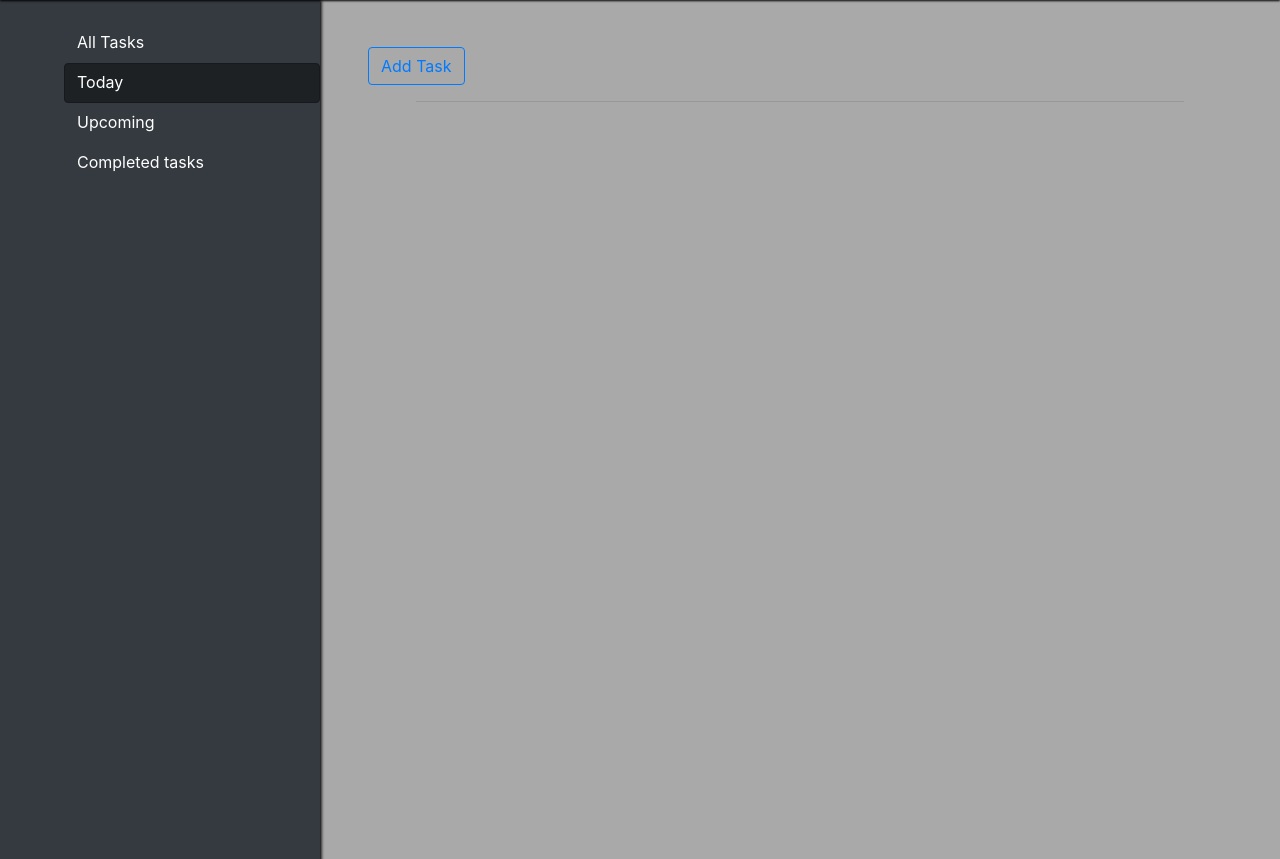
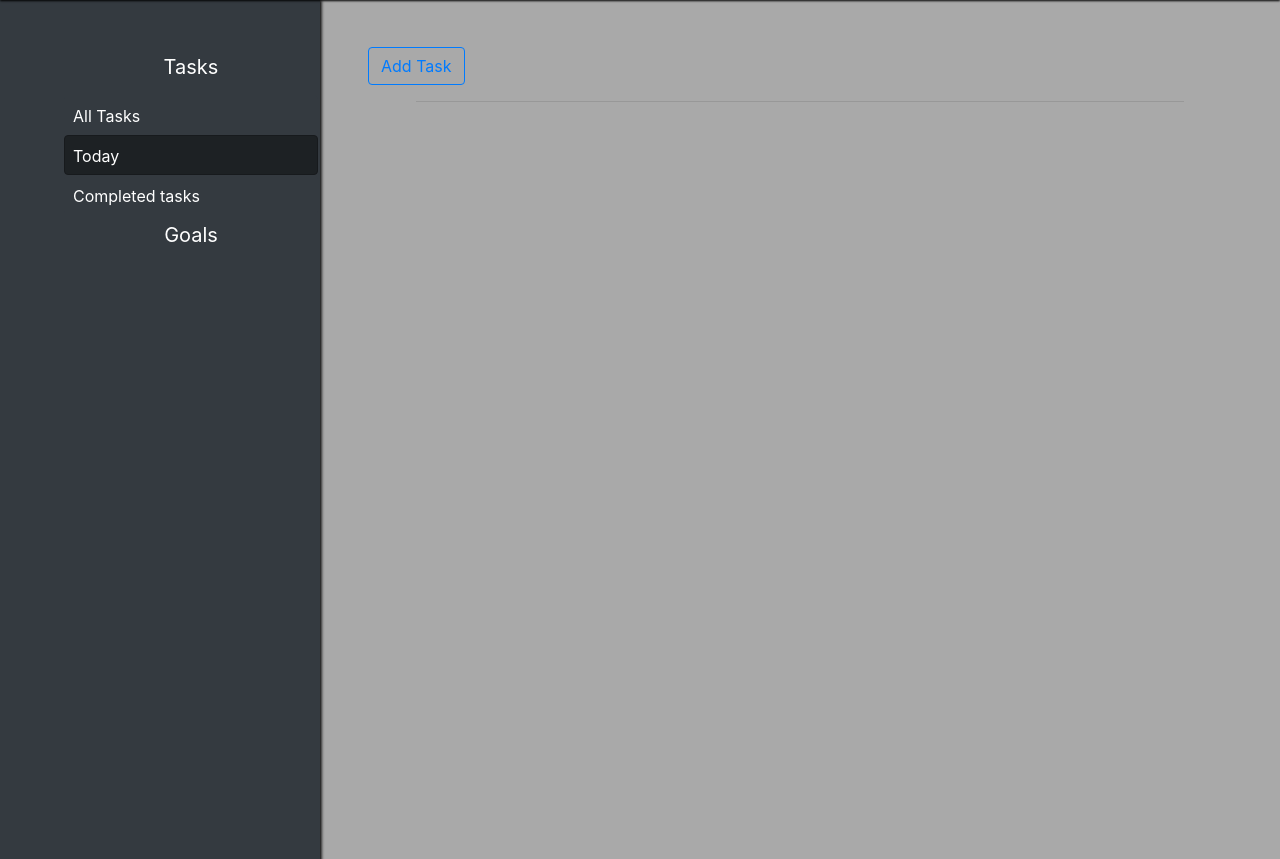
Before and after one commit to radik1999/task_planer, a Django app: page / in a window 1280 px wide. Shown: the part 56-915 px from the top of the page. Run offline with Django 3.2, Linux system fonts and the light colour scheme; data that the repository does not hold is empty; some libraries are stand-ins or nearby versions.

Commit message:
collapse nav added goal menu collapse

```diff
--- a/tasks_board/static/tasks_board/css/base.css
+++ b/tasks_board/static/tasks_board/css/base.css
@@ -2,20 +2,28 @@
     box-shadow: 0 1px 2px black;
 }
 
+.left-nav a{
+    height: 40px;
+    text-align: left;
+    margin-right: 2px;
+    margin-left: 20%;
+    /*padding-left: 5px !important;*/
+}
 
-.left-nav a{
+.left-nav button{
     width: 80%;
     height: 40px;
-    text-align: left;
+    text-align: center;
+    margin-right: 2px;
+    margin-left: 20%;
+
 }
+
 .left-nav{
     position: fixed;
     height: 100%;
     width: 25%;
     box-shadow: 1.5px 1px 3px black;
-}
-.left-nav nav{
-    height: 100%;
 }
 .left-nav ul{
     height: 100%;
--- a/tasks_board/templates/tasks_board/base.html
+++ b/tasks_board/templates/tasks_board/base.html
@@ -36,26 +36,44 @@
             </li>
         </ul>
     </nav>
-    <div class="left-nav text-right">
-        <nav class="navbar p-0">
-            <ul class="navbar-nav bg-dark pt-4 ">
+    <div class="left-nav bg-dark">
+        <nav class="navbar p-0 pt-5">
+            <button class="navbar-toggler btn btn-dark"
+                    data-toggle="collapse" data-target="#tasks_nav">Tasks</button>
+            <div class="collapse navbar-collapse show mt-2" id="tasks_nav">
+                <ul class="navbar-nav">
                     <li class="nav-item">
-                    <a class="btn btn-dark {% block tasks_link_class %}{% endblock %}"
+                        <a class="pl-2 nav-link btn btn-dark {% block tasks_link_class %}{% endblock %}"
                            href="{% url 'board:tasks' %}">All Tasks</a>
                     </li>
                     <li class="nav-item">
-                    <a class="btn btn-dark {% block today_link_class %}{% endblock %}"
+                        <a class="pl-2 nav-link btn btn-dark {% block today_link_class %}{% endblock %}"
                            href="{% url 'board:today'%}">Today</a>
                     </li>
                     <li class="nav-item">
-                    <a class="btn btn-dark {% block upcoming_link_class %}{% endblock %}"
-                       href="{% url 'board:upcoming' %}">Upcoming</a>
-                </li>
-                <li class="nav-item">
-                    <a class="btn btn-dark {% block competed_link_class %}{% endblock %}"
+                        <a class="pl-2 nav-link btn btn-dark {% block competed_link_class %}{% endblock %}"
                            href="{% url 'board:completed_tasks' %}">Completed tasks</a>
                     </li>
                 </ul>
+            </div>
+            <button class="navbar-toggler btn btn-dark"
+                    data-toggle="collapse" data-target="#goals_nav">Goals</button>
+            <div class="collapse navbar-collapse mt-2" id="goals_nav">
+                <ul class="navbar-nav">
+                    <li class="nav-item">
+                        <a class="pl-2 nav-link btn btn-dark {% block goals_link_class %}{% endblock %}"
+                           href="#">All Goals</a>
+                    </li>
+                    <li class="nav-item">
+                        <a class="pl-2 nav-link btn btn-dark {% block goal_link_class %}{% endblock %}"
+                           href="#">Today</a>
+                    </li>
+                    <li class="nav-item">
+                        <a class="pl-2 nav-link btn btn-dark {% block competed_goals_link_class %}{% endblock %}"
+                           href="#">Completed goals</a>
+                    </li>
+                </ul>
+            </div>
         </nav>
     </div>
 
```
Lines whose indentation alone changed are shown as unchanged.
